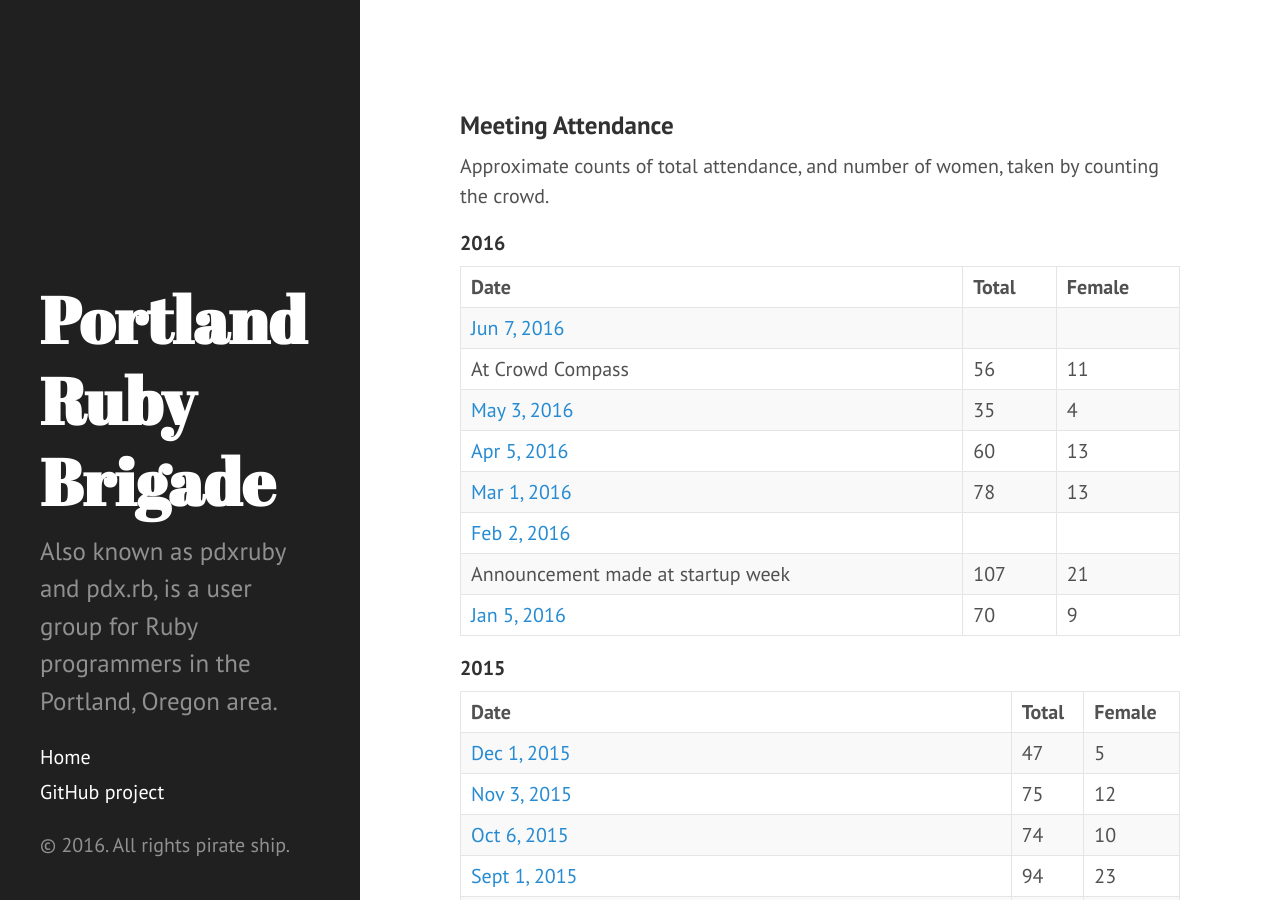
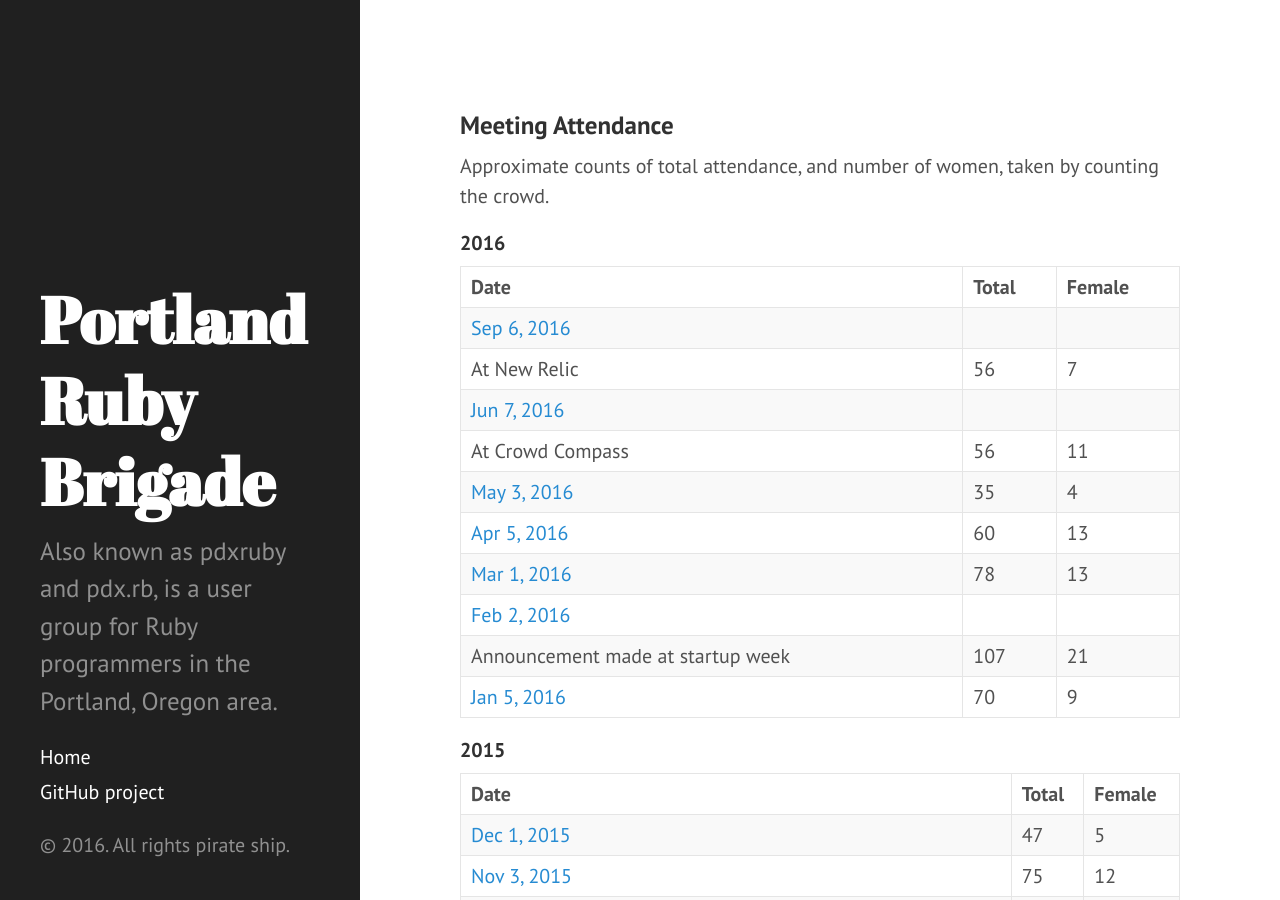
Before and after one commit to pdxruby/pdxruby.github.io, a Jekyll site: the page built from statistics.md, in a window 1280 px wide and 900 px high. Built offline with Jekyll 4.4.1, drawn with Linux system fonts in a browser that asks for light colours.

Commit message:
Headcount for sept

```diff
--- a/statistics.md
+++ b/statistics.md
@@ -10,6 +11,8 @@ Approximate counts of total attendance, and number of women, taken by counting t
 
 |Date|Total|Female|
 |:---|:----|:-----|
+|[Sep 6, 2016](http://calagator.org/events/1250470641)
+ At New Relic|56|7|
 |[Jun 7, 2016](http://calagator.org/events/1250469629)
  At Crowd Compass|56|11|
 |[May 3, 2016](http://calagator.org/events/1250469628)|35|4|
```
Also changed, not shown: other parts of statistics.md (+1 -0 lines).
